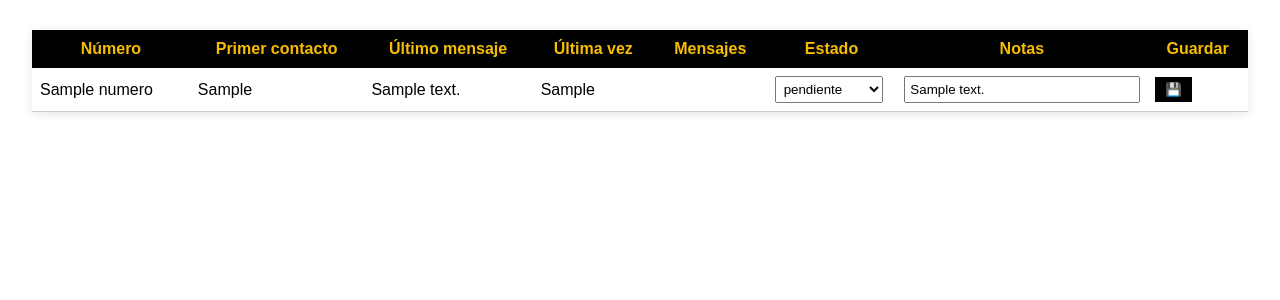
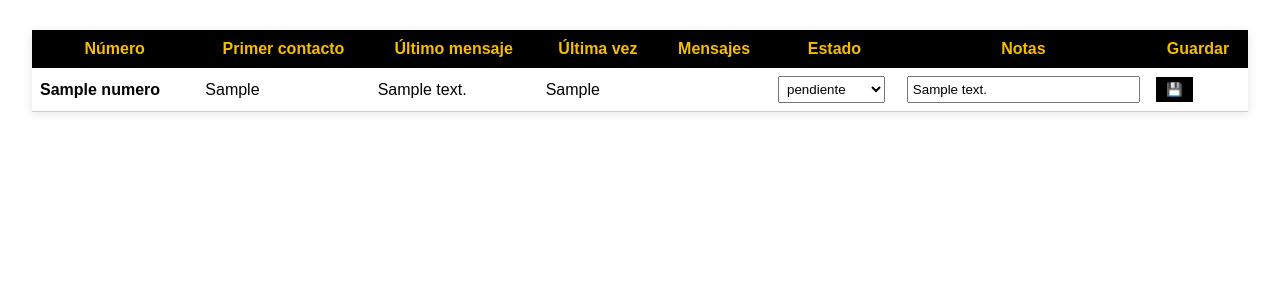
Before and after one commit to Sundingalue/multi-bot-inteligente-v1, a Flask app: template templates/panel.html in a window 1280 px wide. Shown: the part 68-368 px from the top of the page. Run offline with Flask 3, Linux system fonts and the light colour scheme; the template is opened without the code that fills it: most values are stand-ins (such as "Sample title", 1, 10 or a date in 2020).

Commit message:
🔁 Agregado link a chat completo desde el panel

```diff
--- a/templates/panel.html
+++ b/templates/panel.html
@@ -48,6 +48,15 @@
             background-color: #FFD700;
             color: #000;
         }
+        a.numero-link {
+            color: #000;
+            font-weight: bold;
+            text-decoration: none;
+        }
+        a.numero-link:hover {
+            text-decoration: underline;
+            color: #F7BD02;
+        }
     </style>
 </head>
 <body>
@@ -68,7 +77,7 @@
         <tbody>
             {% for numero, datos in leads.items() %}
             <tr>
-                <td>{{ numero }}</td>
+                <td><a href="/conversacion/{{ numero }}" class="numero-link">{{ numero }}</a></td>
                 <td>{{ datos.first_seen }}</td>
                 <td>{{ datos.last_message }}</td>
                 <td>{{ datos.last_seen }}</td>
```
